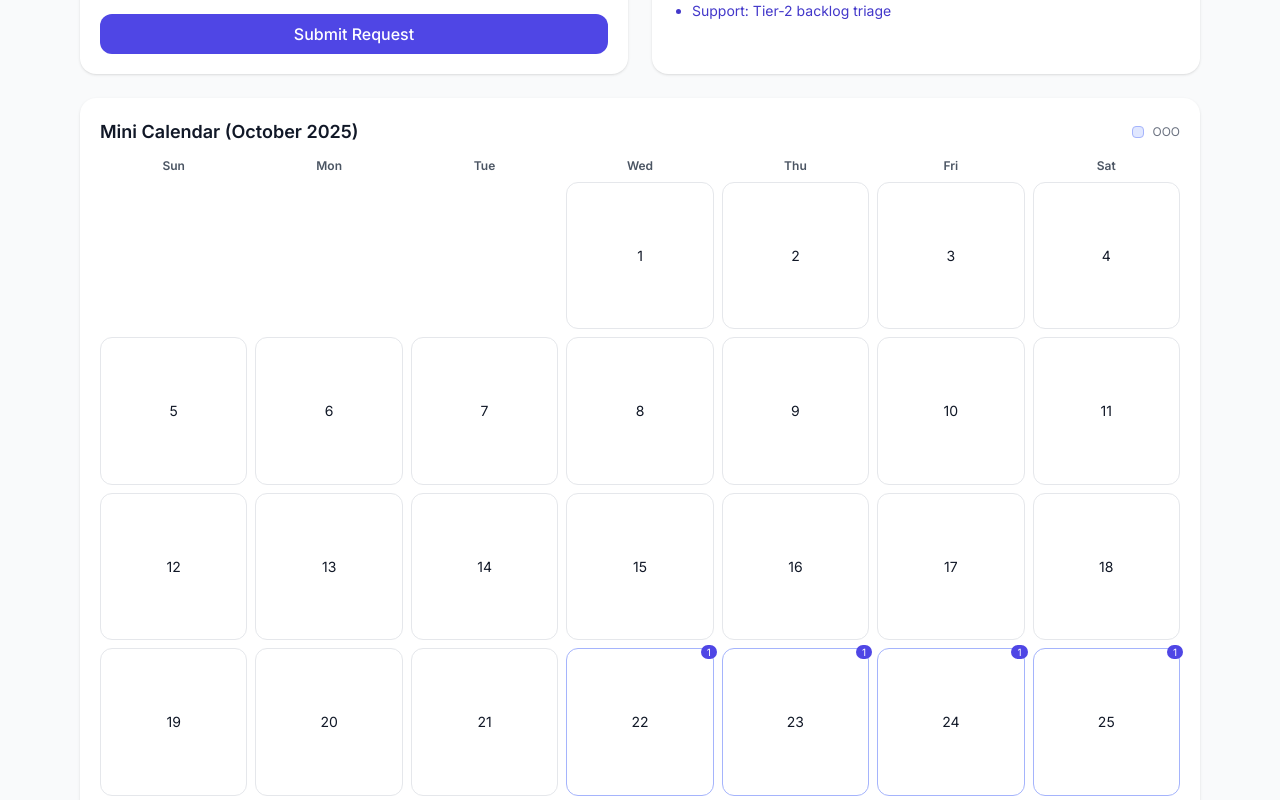
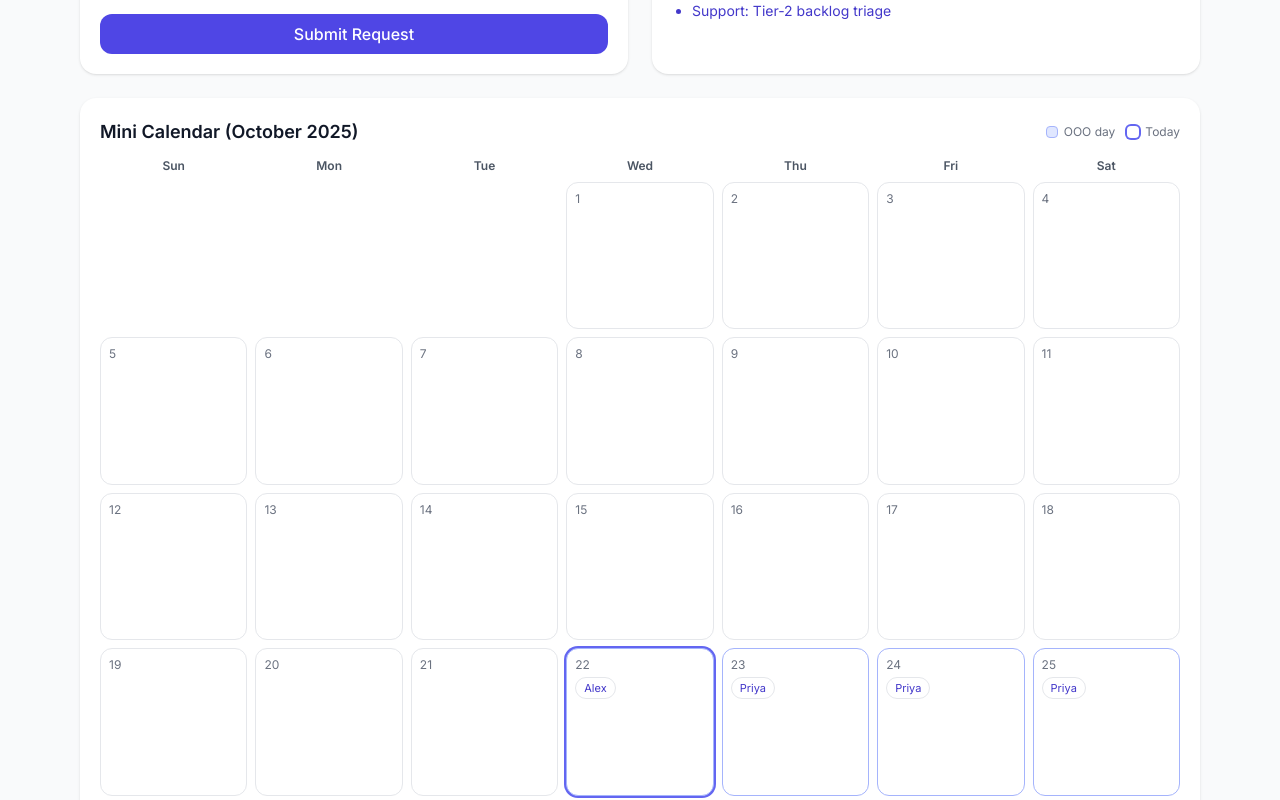
Before and after one commit to nikhilgamer11/OOO-calendar, a React (Vite) app: page / in a window 1280 px wide. Shown: the part 705-1505 px from the top of the page. Built offline with nearby package versions, Linux system fonts and the light colour scheme.

Commit message:
Update App.jsx

```diff
--- a/src/App.jsx
+++ b/src/App.jsx
@@ -300,7 +300,6 @@ function TabButton({ active, onClick, children }) {
 function Dot({ className }) {
   return <span className={cx("inline-block w-2 h-2 rounded-full bg-current", className)} />;
 }
-
 function MiniCalendar({ entries }) {
   const now = new Date();
   const year = now.getFullYear();
@@ -311,7 +310,7 @@ function MiniCalendar({ entries }) {
   const startWeekday = first.getDay(); // 0=Sun
   const daysInMonth = last.getDate();
 
-  // build map: ISO date -> array of people OOO
+  // Map ISO date -> unique people OOO
   const byDate = new Map();
   for (const e of entries) {
     const s = new Date(e.start);
@@ -320,8 +319,8 @@ function MiniCalendar({ entries }) {
     const end = new Date(Math.min(+ed, +last));
     for (const d = new Date(start); d <= end; d.setDate(d.getDate() + 1)) {
       const iso = d.toISOString().slice(0, 10);
-      if (!byDate.has(iso)) byDate.set(iso, []);
-      byDate.get(iso).push(e.name);
+      if (!byDate.has(iso)) byDate.set(iso, new Set());
+      byDate.get(iso).add(e.name);
     }
   }
 
@@ -329,45 +328,70 @@ function MiniCalendar({ entries }) {
   for (let i = 0; i < startWeekday; i++) cells.push(null);
   for (let d = 1; d <= daysInMonth; d++) cells.push(d);
 
+  const todayIso = new Date().toISOString().slice(0, 10);
+
   return (
     <>
       <div className="flex items-center justify-between mb-3">
         <h2 className="text-lg font-semibold">Mini Calendar ({monthName})</h2>
-        {/* little legend */}
-        <div className="flex items-center gap-2 text-xs text-gray-500">
-          <span className="inline-block w-3 h-3 rounded bg-indigo-100 border border-indigo-300" />
-          <span>OOO</span>
+        <div className="flex items-center gap-3 text-xs text-gray-500">
+          <div className="flex items-center gap-1.5">
+            <span className="inline-block w-3 h-3 rounded bg-indigo-100 border border-indigo-300" />
+            <span>OOO day</span>
+          </div>
+          <div className="flex items-center gap-1.5">
+            <span className="inline-block w-3 h-3 rounded ring-2 ring-indigo-500" />
+            <span>Today</span>
+          </div>
         </div>
       </div>
 
       <div className="grid grid-cols-7 gap-2">
-        {["Sun", "Mon", "Tue", "Wed", "Thu", "Fri", "Sat"].map((w) => (
+        {["Sun","Mon","Tue","Wed","Thu","Fri","Sat"].map((w) => (
           <div key={w} className="text-center text-xs font-semibold text-gray-600">{w}</div>
         ))}
+
         {cells.map((d, idx) => {
-          const date = d
-            ? new Date(year, month, d).toISOString().slice(0, 10)
-            : "";
-          const people = d ? byDate.get(date) || [] : [];
+          const iso = d ? new Date(year, month, d).toISOString().slice(0, 10) : "";
+          const peopleSet = d ? byDate.get(iso) : null;
+          const people = peopleSet ? Array.from(peopleSet) : [];
           const isOOO = people.length > 0;
+          const isToday = iso === todayIso;
+
+          const visible = people.slice(0, 3);
+          const more = Math.max(people.length - visible.length, 0);
 
           return (
             <div
               key={idx}
-              title={isOOO ? `${date}: ${people.join(", ")}` : date}
+              title={isOOO ? `${iso}: ${people.join(", ")}` : iso}
               className={cx(
-                "aspect-square rounded-xl border flex items-center justify-center text-sm relative",
+                "aspect-square rounded-xl border p-2 flex flex-col text-sm relative",
                 d ? "bg-white" : "bg-transparent border-transparent",
-                isOOO && "bg-indigo-100 border-indigo-300"
+                isOOO && "bg-indigo-50 border-indigo-300",
+                isToday && "ring-2 ring-indigo-500" // ← highlight today
               )}
             >
-              {d ?? ""}
+              {/* date number */}
+              <div className="text-xs text-gray-500">{d ?? ""}</div>
 
-              {/* count bubble */}
+              {/* names */}
               {isOOO && (
-                <span className="absolute -top-1 -right-1 text-[10px] leading-none px-1.5 py-0.5 rounded-full bg-indigo-600 text-white">
-                  {people.length}
-                </span>
+                <div className="mt-1 flex flex-wrap gap-1 overflow-hidden">
+                  {visible.map((name) => (
+                    <span
+                      key={name}
+                      className="px-2 py-0.5 rounded-full bg-white border text-[11px] leading-4 text-indigo-700"
+                    >
+                      {name}
+                    </span>
+                  ))}
+                  {more > 0 && (
+                    <span className="px-2 py-0.5 rounded-full bg-white border text-[11px] leading-4 text-indigo-700">
+                      +{more}
+                    </span>
+                  )}
+                </div>
               )}
             </div>
           );
```
